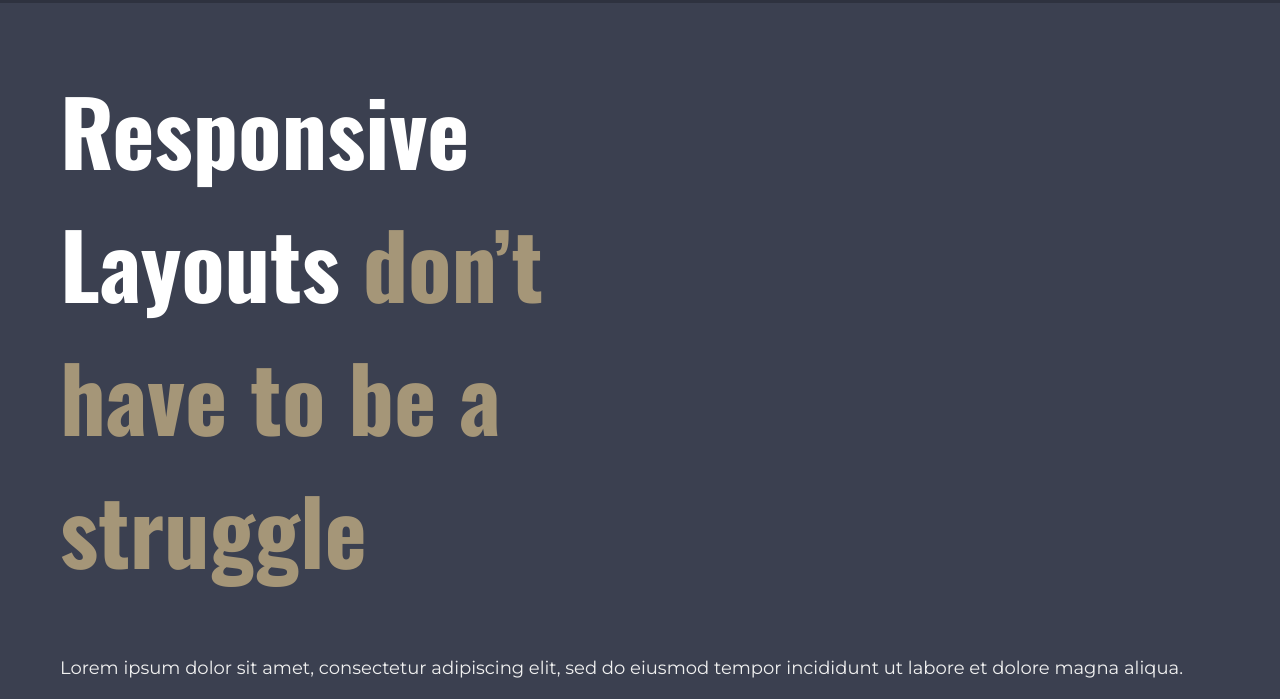
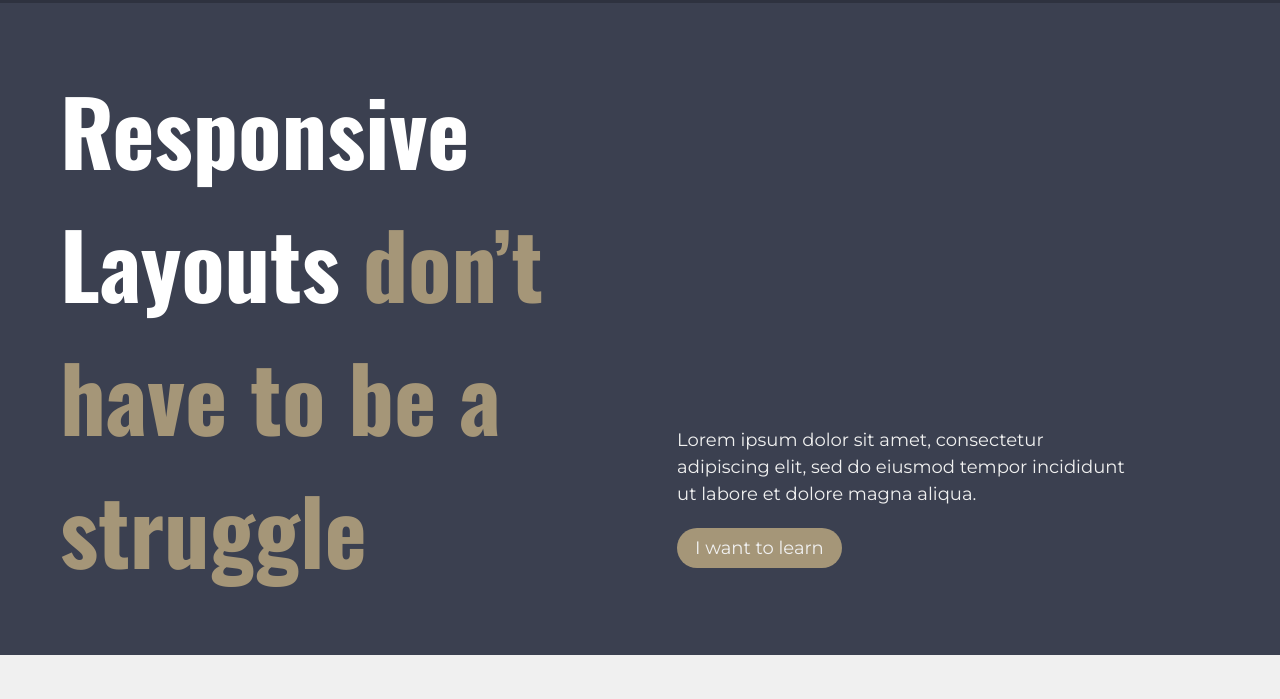
Before and after one commit to YuriySobolyev/KP_Responsive-Layouts, a plain HTML site: page index.html in a window 1280 px wide. Shown: the part 72-771 px from the top of the page. Drawn offline with nearby package versions, Linux system fonts and the light colour scheme.

Commit message:
Desktop intro block

```diff
--- a/css/style.css
+++ b/css/style.css
@@ -288,9 +288,11 @@ footer {
     }
 }
 
-@media screen and (min-width: 1000px) {
-    .container {
+@media screen and (min-width: 1110px) {
+    .container,
+    .intro .container{
         display: flex;
+        flex-direction: row;
     }
 
     .menu_toggler {
@@ -325,4 +327,17 @@ footer {
     .nav__item{
         margin: 0;
     }
+
+    .intro__slog {
+        width: 100%;
+    }
+
+    .intro_content {
+        width: 90%;
+        display: flex;
+        justify-content: flex-end;
+        flex-direction: column;
+        padding-bottom: 1.5em;
+        padding-right: 80px;
+    }
 }
```
